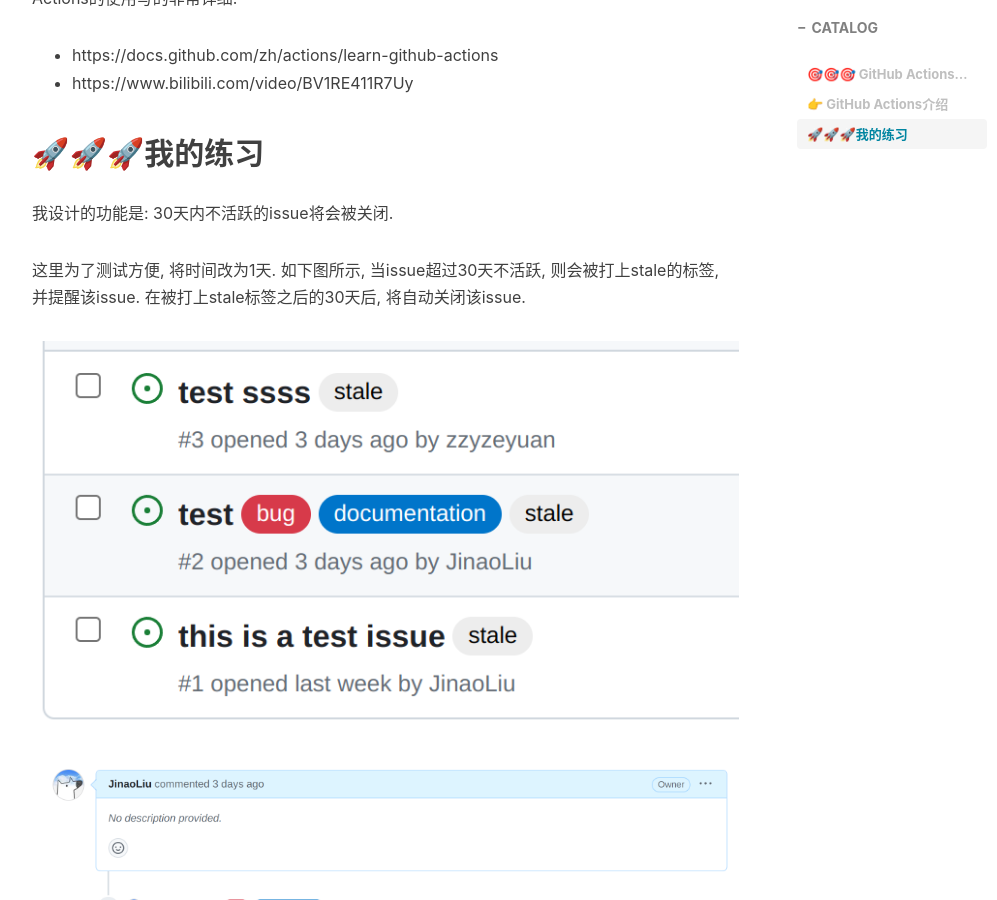
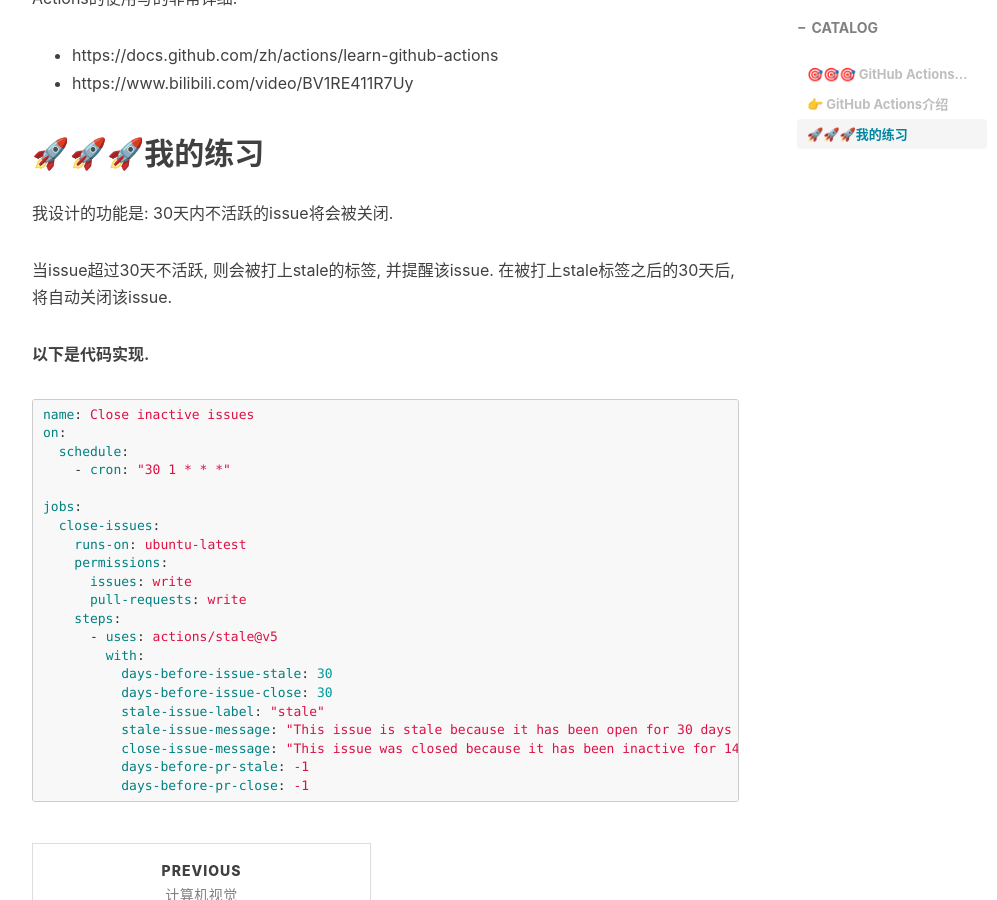
Before and after one commit to JinaoLiu/JinaoLiu.github.io, a Jekyll site: the page built from _posts/2023-05-24-GitHub Actions使用.md, in a window 1280 px wide and 900 px high, scrolled down 747 px. Shown: the whole window, without its empty margins (233-1230 px from the left). Built offline with Jekyll 4.4.1, drawn with Linux system fonts in a browser that asks for light colours; nearby versions of some CDN libraries; comment, search, counter and statistics services are not loaded.

Commit message:
Update 2023-05-24-GitHub Actions使用.md

```diff
--- a/_posts/2023-05-24-GitHub Actions使用.md
+++ b/_posts/2023-05-24-GitHub Actions使用.md
@@ -25,11 +25,8 @@
 
 我设计的功能是: 30天内不活跃的issue将会被关闭.
 
-这里为了测试方便, 将时间改为1天. 如下图所示, 当issue超过30天不活跃, 则会被打上stale的标签, 并提醒该issue. 在被打上stale标签之后的30天后, 将自动关闭该issue.
+当issue超过30天不活跃, 则会被打上stale的标签, 并提醒该issue. 在被打上stale标签之后的30天后, 将自动关闭该issue.
 
-![image-20230530140733884](/img/image-20230530140733884.png)
-
-![image-20230530140756095](/img/image-20230530140756095.png)
 
 **以下是代码实现.**
 
```
